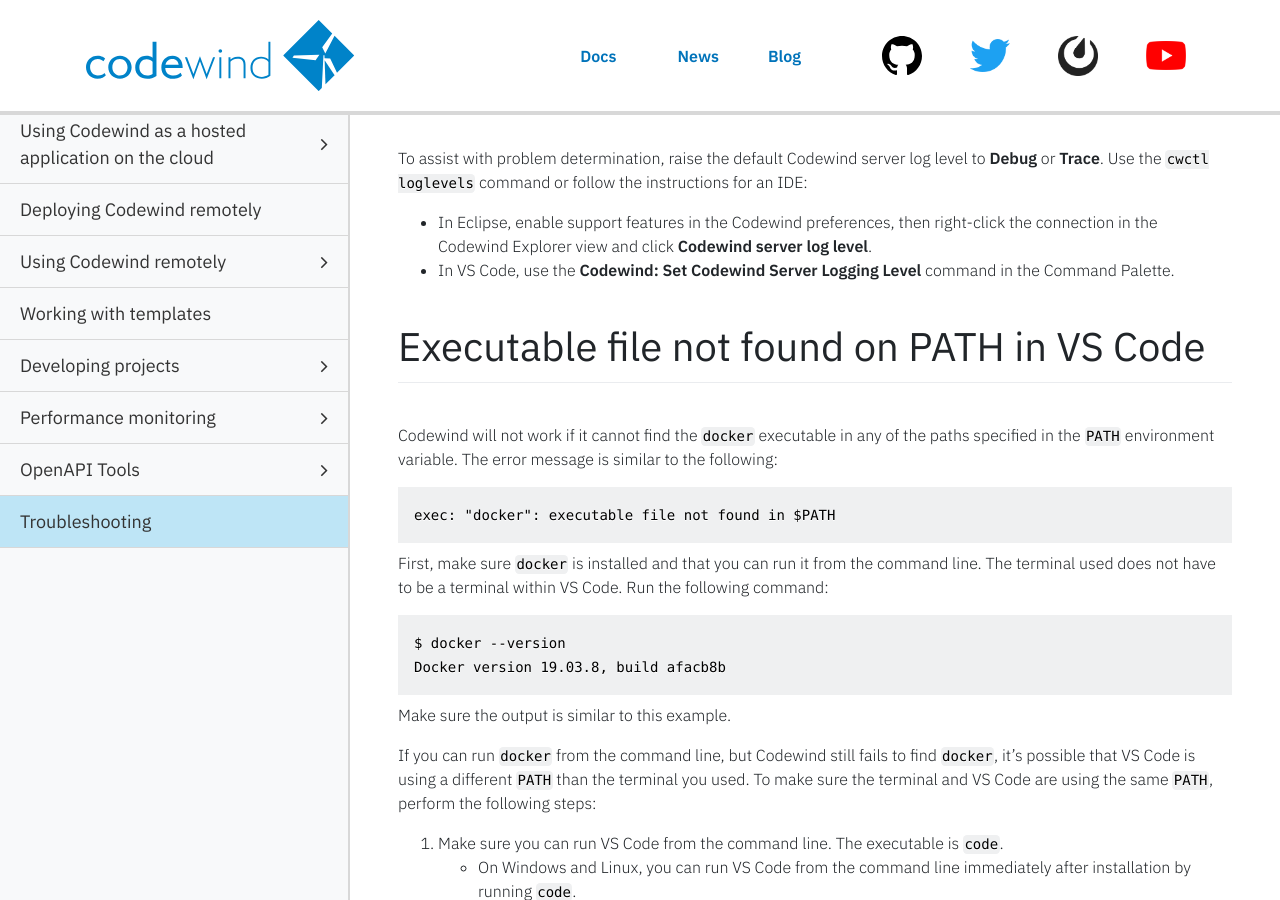
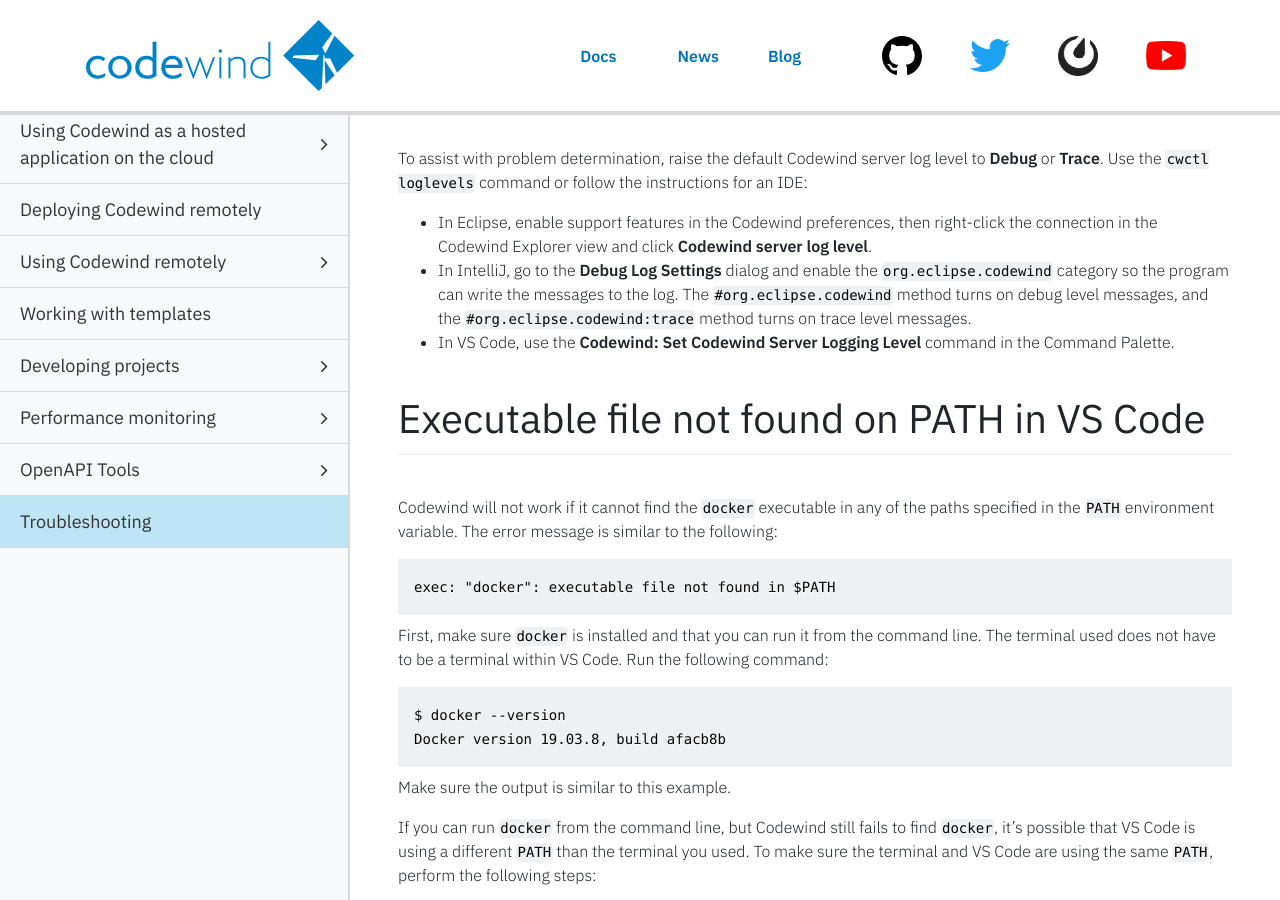
Before and after one commit to eclipse-archived/codewind-docs, a Jekyll site: the page built from docs/_documentations/troubleshooting.md, in a window 1280 px wide and 900 px high, scrolled down 19026 px. Built offline with Jekyll 4.4.1, drawn with Linux system fonts in a browser that asks for light colours; nearby versions of some CDN libraries; comment, search, counter and statistics services are not loaded.

Commit message:
Updating server log level with IntelliJ info
Signed-off-by: Sarah Ishida <sishida@us.ibm.com>

```diff
--- a/docs/_documentations/troubleshooting.md
+++ b/docs/_documentations/troubleshooting.md
@@ -795,6 +795,7 @@ Info added in 0.10.0.
 ## Assisting with problem determination by raising the default Codewind server log level
 To assist with problem determination, raise the default Codewind server log level to **Debug** or **Trace**. Use the `cwctl loglevels` command or follow the instructions for an IDE:
 - In Eclipse, enable support features in the Codewind preferences, then right-click the connection in the Codewind Explorer view and click **Codewind server log level**.
+- In IntelliJ, go to the **Debug Log Settings** dialog and enable the `org.eclipse.codewind` category so the program can write the messages to the log. The `#org.eclipse.codewind` method turns on debug level messages, and the `#org.eclipse.codewind:trace` method turns on trace level messages.
 - In VS Code, use the **Codewind: Set Codewind Server Logging Level** command in the Command Palette.
 
 # Executable file not found on PATH in VS Code
```
